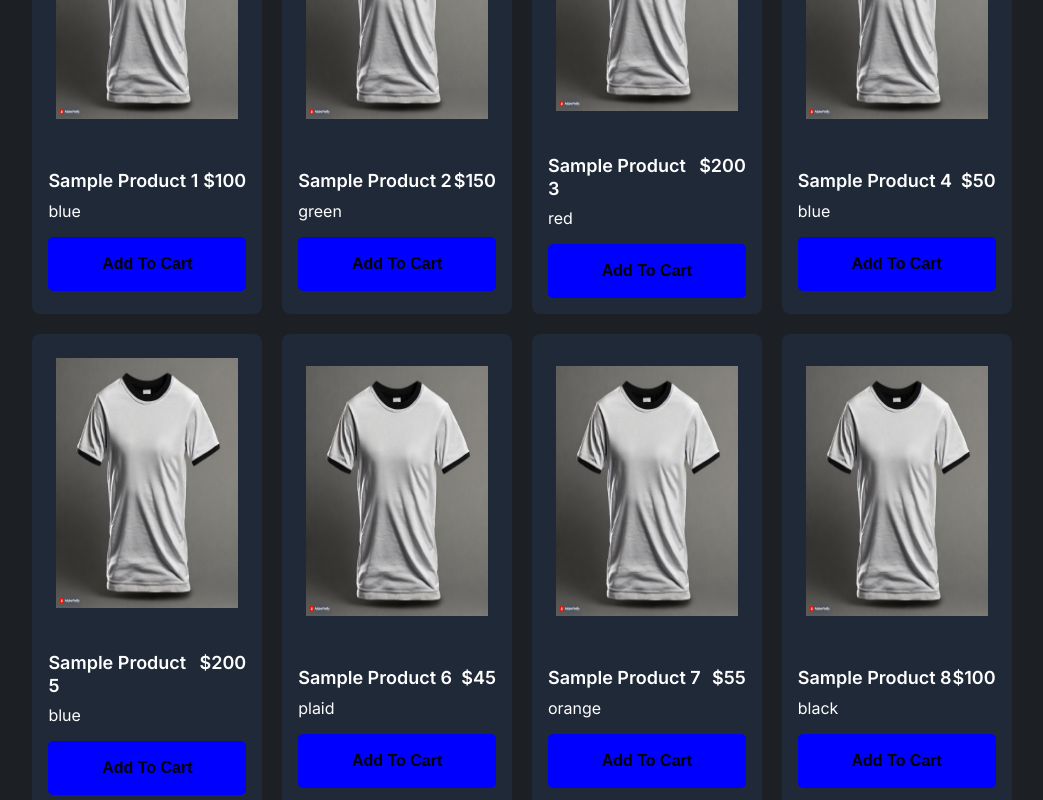
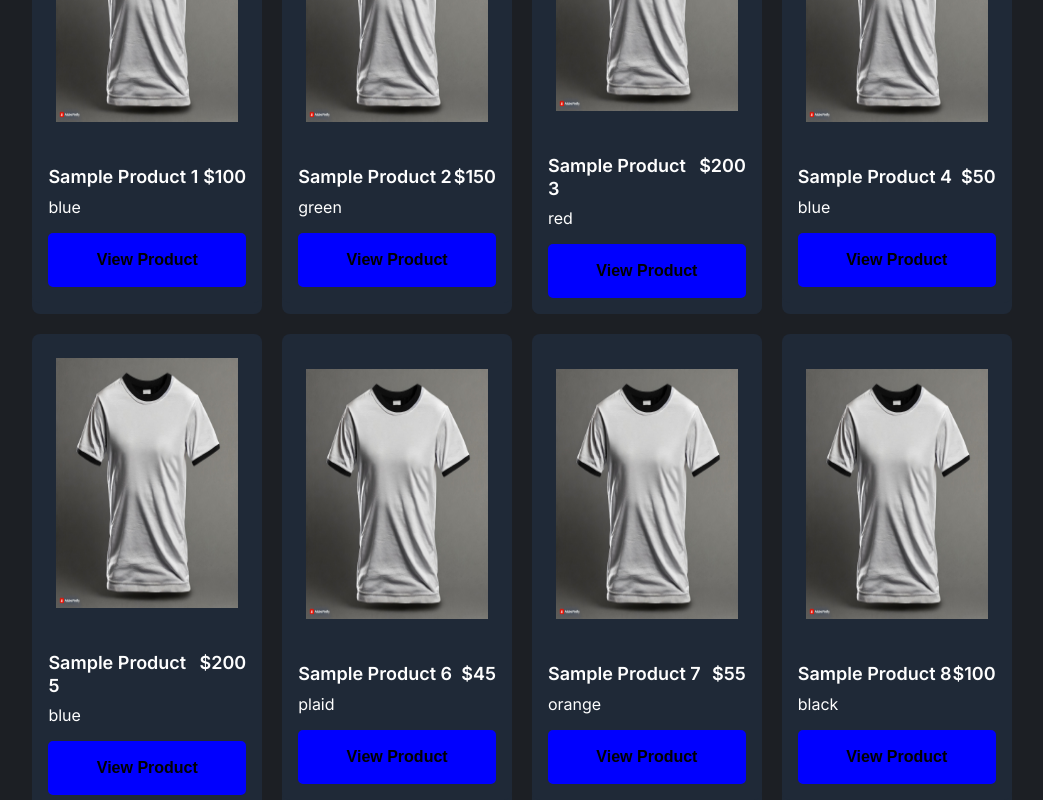
Before and after one commit to tiffanydow1/east-coast-gamers-website, a Next.js app: page / in a window 1280 px wide. Shown: the part 900-1700 px from the top of the page, without its empty margins (118-1161 px from the left). Built offline with nearby package versions, Linux system fonts and the light colour scheme.

Commit message:
Update product card to remove 'Add to cart' button'

```diff
--- a/src/components/ProductCard/ProductCard.tsx
+++ b/src/components/ProductCard/ProductCard.tsx
@@ -3,8 +3,6 @@ import Image, { StaticImageData } from 'next/image';
 import styles from './productCard.module.css';
 
 import Button from '@/components/Button/Button';
-
-import imgSrc from '../../../public/tshirt.jpg';
 
 interface ProductCardProps {
   id: number;
@@ -33,19 +31,22 @@ const ProductCard: React.FC<ProductCardProps> = ({
             className={styles.image}
           />
         </div>
-      </Link>
 
-      <div className={styles.details}>
-        <Link href={url}>
+        <div className={styles.details}>
           <div className={styles.headingContainer}>
             <h3>{name}</h3>
             <h3>{price}</h3>
           </div>
+
           <p>{variant}</p>
-        </Link>
 
-        <Button type="button" variant="solid" text="Add To Cart" />
-      </div>
+          <Button
+            type="button"
+            variant="solid"
+            text="View Product"
+          />
+        </div>
+      </Link>
     </div>
   )
 }
--- a/src/components/ProductCard/productCard.module.css
+++ b/src/components/ProductCard/productCard.module.css
@@ -44,11 +44,8 @@
   color: var(--white);
 }
 
-.details a {
+.details p {
   margin-bottom: 16px;
-}
-
-.details p {
   color: var(--white);
 }
 
```
